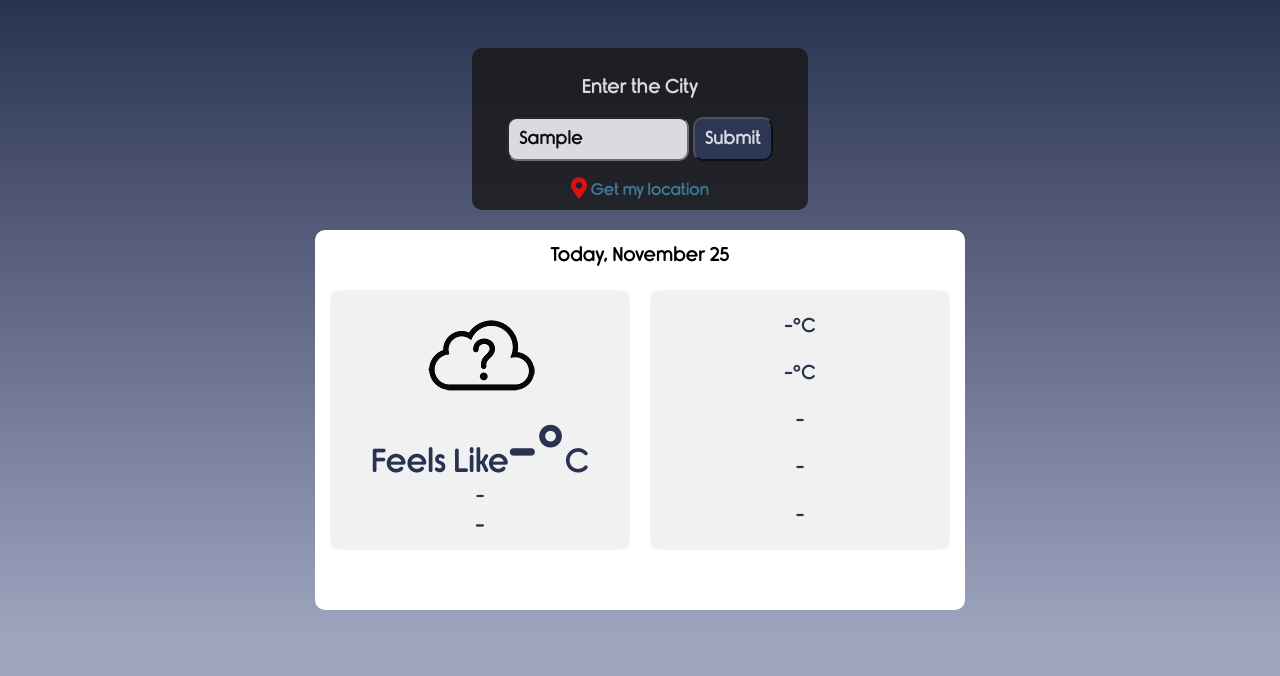
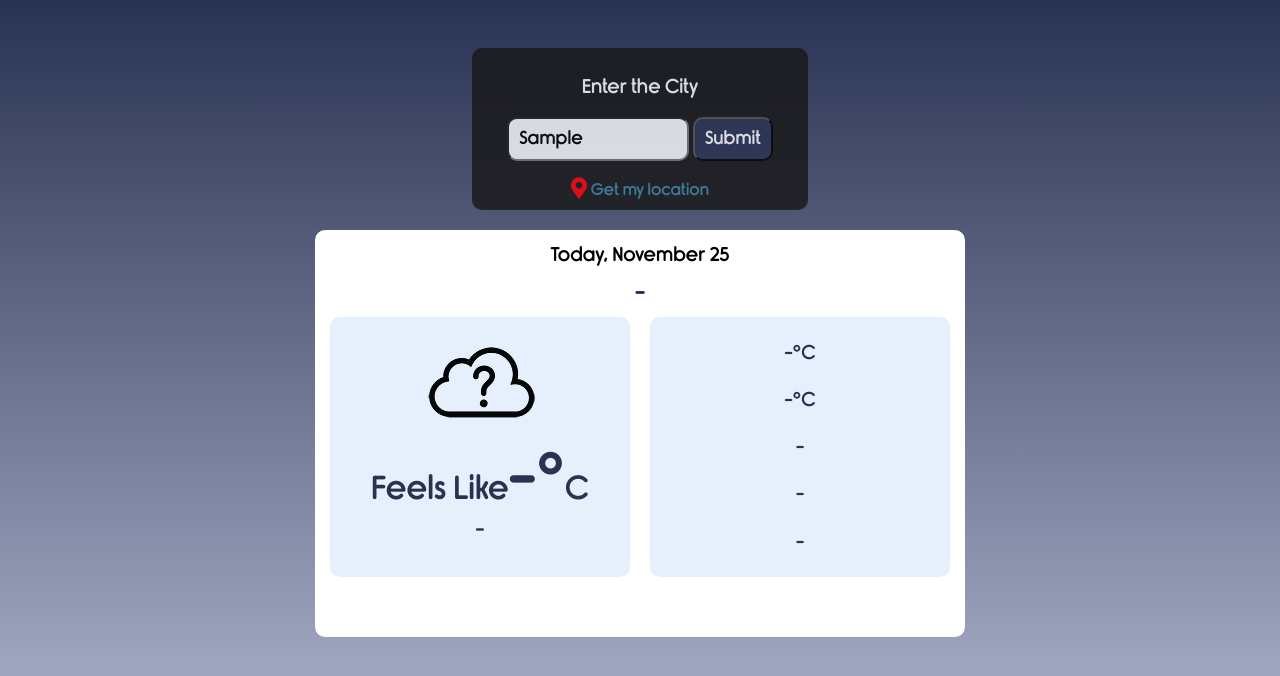
Before and after one commit to duck84/Final-Project, a plain HTML site: page weather/index.html in a window 1280 px wide. Both pictures are taken after typing "Sample" into the empty fields and a click on the button "Submit". Drawn offline with nearby package versions, Linux system fonts and the light colour scheme; no server answers.

Commit message:
added styles to loc component and changed its display position

```diff
--- a/weather/app.js
+++ b/weather/app.js
@@ -116,9 +116,14 @@ function getweathercity(api){
         weather.temperature.value = Math.floor(data.main.temp - KELVIN);
         weather.description = data.weather[0].description;
         weather.iconId = data.weather[0].icon;
-        console.log(weather.iconId);
         weather.city = data.name;
         weather.country = data.sys.country;
+
+        weather.temperature.min =  Math.floor(data.main.temp_min - KELVIN);
+        weather.temperature.max =  Math.floor(data.main.temp_max - KELVIN);
+        weather.humidity = data.main.humidity;
+        weather.pressure = data.main.pressure;
+        weather.wind = data.wind.speed;
      }).then(function(){
         displayWeather();
         setBackground();
@@ -212,9 +217,6 @@ function getWeather(api){
         weather.temperature.max = Math.floor(temp_max- KELVIN);
         weather.description = data.list[0].weather[0].description;
         weather.iconId = data.list[0].weather[0].icon;
-        console.log(weather.description);
-        console.log(weather.temperature.min);
-        console.log(weather.temperature.max);
      }).then(function(){
         displayNextDayWeather();
      });
@@ -234,15 +236,14 @@ function getWeather(api){
                                 data.list[11].main.temp_min, data.list[12].main.temp_min, data.list[13].main.temp_min,
                                 data.list[14].main.temp_min, data.list[15].main.temp_min);
         weather.temperature.min = Math.floor(temp_min- KELVIN);
+
         let temp_max= Math.max(data.list[8].main.temp_max, data.list[9].main.temp_max, data.list[10].main.temp_max,
                                 data.list[11].main.temp_max, data.list[12].main.temp_max, data.list[13].main.temp_max,
                                 data.list[14].main.temp_max, data.list[15].main.temp_max);
         weather.temperature.max = Math.floor(temp_max- KELVIN);
+
         weather.description = data.list[8].weather[0].description;
         weather.iconId = data.list[8].weather[0].icon;
-        console.log(weather.description);
-        console.log(weather.temperature.min);
-        console.log(weather.temperature.max);
      }).then(function(){
         displaythirdDayWeather();
      });
@@ -268,9 +269,6 @@ function getWeather(api){
         weather.temperature.max = Math.floor(temp_max- KELVIN);
         weather.description = data.list[16].weather[0].description;
         weather.iconId = data.list[16].weather[0].icon;
-        console.log(weather.description);
-        console.log(weather.temperature.min);
-        console.log(weather.temperature.max);
      }).then(function(){
         displayFourthDayWeather();
      });
@@ -296,9 +294,6 @@ function getWeather(api){
         weather.temperature.max = Math.floor(temp_max- KELVIN);
         weather.description = data.list[24].weather[0].description;
         weather.iconId = data.list[24].weather[0].icon;
-        console.log(weather.description);
-        console.log(weather.temperature.min);
-        console.log(weather.temperature.max);
      }).then(function(){
         displayFifthDayWeather();
      });
--- a/weather/index.html
+++ b/weather/index.html
@@ -30,13 +30,13 @@
         <div class="container main" style="justify-content:center;">
             <div style="display:block;">
                 <div class ="current-date"></div>
+                <div class="location"><p>-</p></div>
                 <div class="notification"></div>
                 <div class="flex-container" id="flex-main">
                 <div class="weather-container">
                     <div class="weather-icon"><img src="icons/unknown.png" alt=""></div>
                     <div class="temperature-value"><p><span>Feels Like</span>-°<span>C</span></p></div>
                     <div class="temperature-description"><p>-</p></div>
-                    <div class="location"><p>-</p></div>
                 </div>
                 <div class="weather-container">
                         <div class="temperature-min"><p>-°<span>C</span></p></div>
--- a/weather/style.css
+++ b/weather/style.css
@@ -72,7 +72,7 @@ body{
 
 .weather-container{
     height: 260px;
-    background-color: #F4F9FF;
+
 
 }
 #flex-main>div{
@@ -119,15 +119,16 @@ body{
     margin: 0;
     color: #293251;
     text-align: center;
-    font-size: 1.2em;
+    font-size: 1.3em;
+    padding-top:14px;
 }
 
 .location p{
     margin: 0;
     padding: 0;
-    color: #293251;
+    color:rgb(37, 37, 83) ;
     text-align: center;
-    font-size: 1.3em;
+    font-size: 1.5em;
 }
 
 /* temp min/max humidity and pressure div */
@@ -145,7 +146,7 @@ body{
   }
 
   .flex-container > div {
-    background-color: #f1f1f1;
+    background-color: rgb(230, 240, 252);
     width: 150px;
     margin: 10px;
     text-align: center;
```
